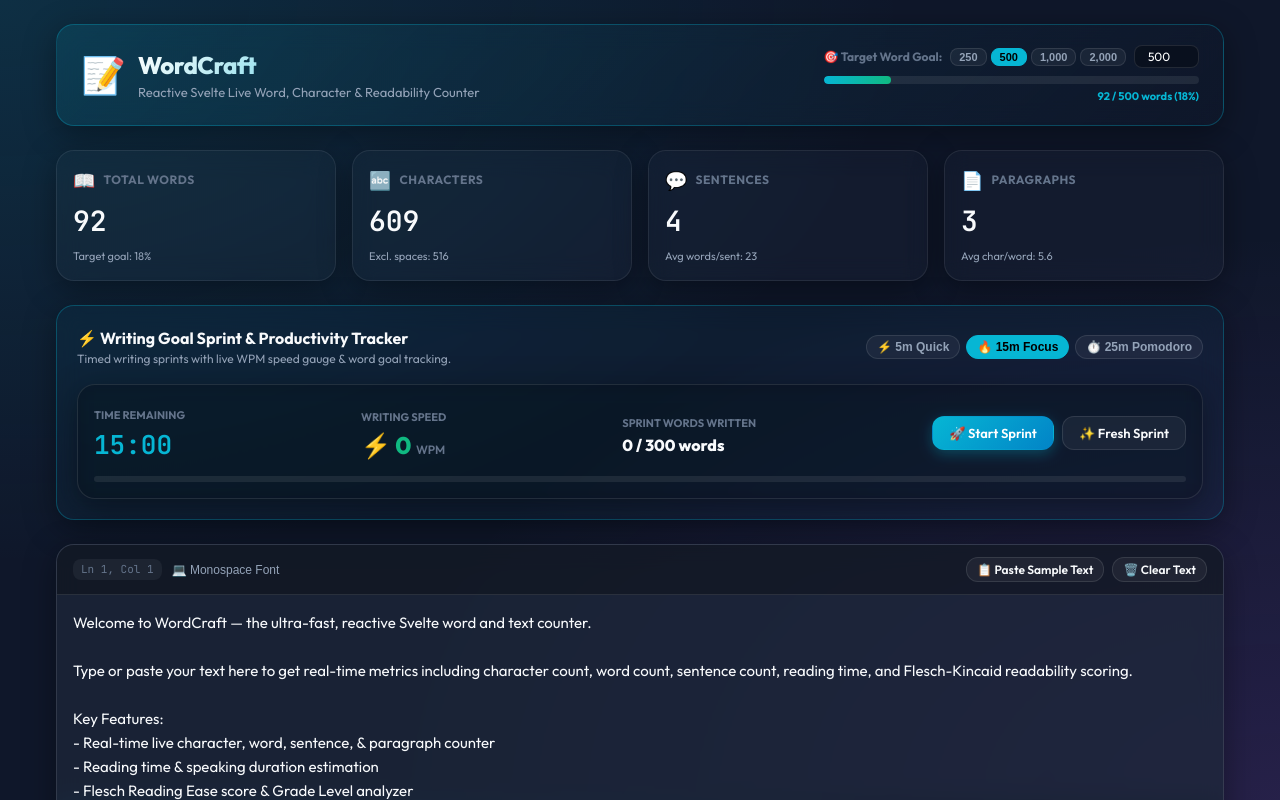
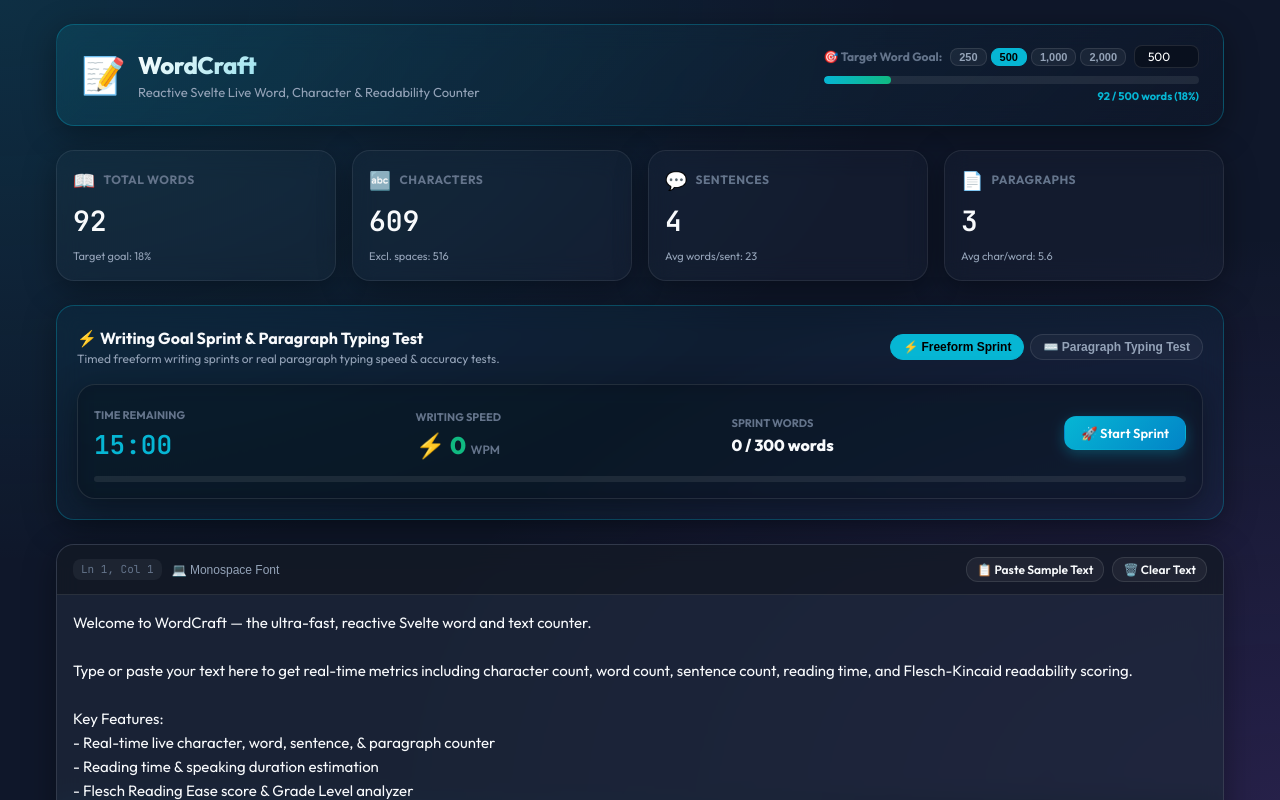
Before and after one commit to breakingthebot/word-counter-build42, a Svelte app: page / in a window 1280 px wide. Shown: the top 800 px of the page. Built offline with nearby package versions, Linux system fonts and the light colour scheme.

Commit message:
Build 42 Iteration 7 - Add Paragraph Typing Test Mode and Accuracy Evaluator

```diff
--- a/src/components/WritingSprintTimer.svelte
+++ b/src/components/WritingSprintTimer.svelte
@@ -1,13 +1,18 @@
 <!-- src/components/WritingSprintTimer.svelte -->
-<!-- Writing Goal Timer & Productivity Sprint Tracker component. -->
-<!-- Connects to: src/services/sprintTimerService.ts, src/stores/textStore.ts -->
+<!-- Writing Goal Timer, Productivity Sprint Tracker, & Paragraph Typing Test component. -->
+<!-- Connects to: src/services/sprintTimerService.ts, src/services/typingTestService.ts, src/stores/textStore.ts -->
 <!-- Created: 2026-07-25 -->
 
 <script lang="ts">
   import { onDestroy } from 'svelte';
   import { metrics, text, clearText } from '../stores/textStore';
   import { calculateSprintWpm, formatTimerSeconds, calculateSprintProgress } from '../services/sprintTimerService';
+  import { TYPING_PROMPTS, evaluateTypingTest, type TypingPrompt } from '../services/typingTestService';
 
+  // Mode Selection
+  let mode: 'sprint' | 'typing_test' = 'sprint';
+
+  // Freeform Sprint State
   let selectedDuration = 15; // default 15 mins
   let targetWordsGoal = 300;
   let isActive = false;
@@ -18,9 +23,10 @@
   let timerInterval: any = null;
   let isCompleted = false;
 
-  // Reactively calculate words written during active sprint
+  // Typing Test State
+  let selectedPrompt: TypingPrompt = TYPING_PROMPTS[0];
+
   $: {
-    // If text was cleared mid-sprint, adjust initial count to 0
     if ($metrics.wordCount < initialWordCount && isActive) {
       initialWordCount = 0;
     }
@@ -30,8 +36,11 @@
   $: currentWpm = calculateSprintWpm(wordsWritten, secondsElapsed);
   $: progressPercent = calculateSprintProgress(wordsWritten, targetWordsGoal);
 
+  // Typing Test Scorecard Calculation
+  $: testScorecard = evaluateTypingTest(selectedPrompt.text, $text, secondsElapsed);
+
   function startSprint(clearEditor: boolean = false) {
-    if (clearEditor) {
+    if (clearEditor || mode === 'typing_test') {
       clearText();
       initialWordCount = 0;
     } else {
@@ -42,7 +51,7 @@
     isPaused = false;
     isCompleted = false;
     secondsElapsed = 0;
-    secondsRemaining = selectedDuration * 60;
+    secondsRemaining = mode === 'typing_test' ? 60 : selectedDuration * 60; // 1-min default for typing test
 
     clearInterval(timerInterval);
     timerInterval = setInterval(() => {
@@ -70,7 +79,7 @@
     isActive = false;
     isPaused = false;
     isCompleted = false;
-    secondsRemaining = selectedDuration * 60;
+    secondsRemaining = mode === 'typing_test' ? 60 : selectedDuration * 60;
     secondsElapsed = 0;
     initialWordCount = 0;
   }
@@ -87,6 +96,21 @@
     secondsRemaining = mins * 60;
   }
 
+  function handleSelectPrompt(promptId: string) {
+    const found = TYPING_PROMPTS.find(p => p.id === promptId);
+    if (found) {
+      selectedPrompt = found;
+      resetSprint();
+    }
+  }
+
+  function onPromptSelect(e: Event) {
+    const target = e.target as HTMLSelectElement;
+    if (target) {
+      handleSelectPrompt(target.value);
+    }
+  }
+
   onDestroy(() => {
     clearInterval(timerInterval);
   });
@@ -96,27 +120,62 @@
   <div class="sprint-header">
     <div>
       <div class="title-row">
-        <h4>⚡ Writing Goal Sprint & Productivity Tracker</h4>
+        <h4>⚡ Writing Goal Sprint & Paragraph Typing Test</h4>
         {#if isActive && !isPaused}
-          <span class="active-badge pulse">🟢 SPRINT ACTIVE</span>
+          <span class="active-badge pulse">🟢 TIMER ACTIVE</span>
         {:else if isPaused}
           <span class="paused-badge">⏸️ PAUSED</span>
         {/if}
       </div>
-      <p class="subtitle">Timed writing sprints with live WPM speed gauge & word goal tracking.</p>
+      <p class="subtitle">Timed freeform writing sprints or real paragraph typing speed & accuracy tests.</p>
     </div>
 
-    <!-- Duration Preset Selector -->
-    {#if !isActive}
-      <div class="preset-group">
-        <button type="button" on:click={() => selectPreset(5, 100)} class="preset-pill" class:active={selectedDuration === 5}>⚡ 5m Quick</button>
-        <button type="button" on:click={() => selectPreset(15, 300)} class="preset-pill" class:active={selectedDuration === 15}>🔥 15m Focus</button>
-        <button type="button" on:click={() => selectPreset(25, 500)} class="preset-pill" class:active={selectedDuration === 25}>⏱️ 25m Pomodoro</button>
+    <!-- Mode Switcher -->
+    <div class="mode-switcher">
+      <button
+        type="button"
+        on:click={() => { mode = 'sprint'; resetSprint(); }}
+        class="mode-btn"
+        class:active={mode === 'sprint'}
+      >
+        ⚡ Freeform Sprint
+      </button>
+      <button
+        type="button"
+        on:click={() => { mode = 'typing_test'; resetSprint(); }}
+        class="mode-btn"
+        class:active={mode === 'typing_test'}
+      >
+        ⌨️ Paragraph Typing Test
+      </button>
+    </div>
+  </div>
+
+  <!-- Paragraph Selection Bar for Typing Test Mode -->
+  {#if mode === 'typing_test'}
+    <div class="prompt-select-bar card fade-in">
+      <div class="select-col">
+        <label for="practice-prompt-select" class="select-lbl">🎯 Choose Practice Paragraph:</label>
+        <select
+          id="practice-prompt-select"
+          on:change={onPromptSelect}
+          class="prompt-dropdown"
+        >
+          {#each TYPING_PROMPTS as p}
+            <option value={p.id}>{p.title} ({p.difficulty} • {p.category})</option>
+          {/each}
+        </select>
+      </div>
+
+      <!-- Practice Prompt Reference Box -->
+      <div class="prompt-reference-box card">
+        <span class="ref-title">⌨️ Paragraph to Type:</span>
+        <p class="prompt-body">{selectedPrompt.text}</p>
+      </div>
     </div>
   {/if}
-  </div>
 
-  <!-- Active Sprint Dashboard -->
+  <!-- Active Dashboard Bar -->
   <div class="sprint-dashboard card">
     <div class="dash-row">
       <!-- Countdown Clock -->
@@ -125,7 +184,8 @@
         <div class="timer-display">{formatTimerSeconds(secondsRemaining)}</div>
       </div>
 
-      <!-- Live Speedometer -->
+      {#if mode === 'sprint'}
+        <!-- WPM Speedometer -->
         <div class="wpm-box">
           <span class="wpm-lbl">Writing Speed</span>
           <div class="wpm-display">⚡ {currentWpm} <span class="unit">WPM</span></div>
@@ -133,18 +193,27 @@
 
         <!-- Words Progress -->
         <div class="progress-box">
-        <span class="p-lbl">Sprint Words Written</span>
+          <span class="p-lbl">Sprint Words</span>
           <div class="p-val">{wordsWritten} / {targetWordsGoal} words</div>
         </div>
+      {:else}
+        <!-- Typing Test Accuracy & WPM -->
+        <div class="wpm-box">
+          <span class="wpm-lbl">Typing Speed</span>
+          <div class="wpm-display">⚡ {testScorecard.wpm} <span class="unit">WPM</span></div>
+        </div>
+
+        <div class="progress-box">
+          <span class="p-lbl">Typing Accuracy</span>
+          <div class="p-val">{testScorecard.accuracy}% <span class="err-count">({testScorecard.errorCount} errors)</span></div>
+        </div>
+      {/if}
 
       <!-- Controls -->
       <div class="controls-box">
         {#if !isActive}
-          <button type="button" on:click={() => startSprint(false)} class="btn btn-primary">
-            🚀 Start Sprint
-          </button>
-          <button type="button" on:click={() => startSprint(true)} class="btn btn-secondary btn-sm" title="Clears text editor and starts a fresh sprint from 0 words">
-            ✨ Fresh Sprint
+          <button type="button" on:click={() => startSprint(mode === 'typing_test')} class="btn btn-primary">
+            🚀 {mode === 'typing_test' ? 'Start Typing Test' : 'Start Sprint'}
           </button>
         {:else if isPaused}
           <button type="button" on:click={resumeSprint} class="btn btn-primary">▶️ Resume</button>
@@ -158,14 +227,19 @@
 
     <!-- Progress Bar -->
     <div class="sprint-bar-bg">
-      <div class="sprint-bar-fill" style="width: {progressPercent}%;"></div>
+      <div class="sprint-bar-fill" style="width: {mode === 'sprint' ? progressPercent : testScorecard.accuracy}%;"></div>
     </div>
   </div>
 
-  <!-- Sprint Completion Celebration Modal -->
+  <!-- Test Scorecard / Celebration Modal -->
   {#if isCompleted}
     <div class="celebration-box card fade-in">
+      {#if mode === 'sprint'}
         🎉 <strong>Sprint Completed!</strong> You wrote <strong>{wordsWritten} words</strong> in {selectedDuration} minutes at an average speed of <strong>{currentWpm} WPM</strong>!
+      {:else}
+        🏆 <strong>Typing Test Scorecard:</strong>
+        <span class="badge-tag">{testScorecard.gradeBadge}</span> — Speed: <strong>{testScorecard.wpm} WPM</strong> • Accuracy: <strong>{testScorecard.accuracy}%</strong> • Errors: <strong>{testScorecard.errorCount}</strong>
+      {/if}
     </div>
   {/if}
 </div>
@@ -197,6 +271,62 @@
   .sprint-header h4 { font-size: 16px; color: var(--text-primary); }
   .subtitle { font-size: 12px; color: var(--text-secondary); }
 
+  .mode-switcher {
+    display: flex;
+    gap: 6px;
+  }
+
+  .mode-btn {
+    background: rgba(255, 255, 255, 0.04);
+    border: 1px solid var(--border-color);
+    color: var(--text-secondary);
+    padding: 5px 12px;
+    border-radius: 16px;
+    font-size: 12px;
+    font-weight: 700;
+    cursor: pointer;
+  }
+
+  .mode-btn.active {
+    background: var(--accent-cyan);
+    color: #000;
+    border-color: var(--accent-cyan);
+  }
+
+  .prompt-select-bar {
+    padding: 14px;
+    background: rgba(0, 0, 0, 0.3);
+    display: flex;
+    flex-direction: column;
+    gap: 10px;
+  }
+
+  .select-col {
+    display: flex;
+    flex-direction: column;
+    gap: 4px;
+  }
+
+  .select-lbl { font-size: 12px; font-weight: 700; color: var(--accent-cyan); }
+
+  .prompt-dropdown {
+    background: rgba(255, 255, 255, 0.06);
+    border: 1px solid var(--border-color);
+    border-radius: var(--radius-sm);
+    color: #fff;
+    font-size: 13px;
+    padding: 6px 10px;
+  }
+
+  .prompt-reference-box {
+    padding: 12px;
+    background: rgba(255, 255, 255, 0.03);
+    border-left: 3px solid var(--accent-cyan);
+  }
+
+  .ref-title { font-size: 11px; font-weight: 800; color: var(--text-muted); text-transform: uppercase; }
+  .prompt-body { font-size: 14px; color: var(--text-primary); font-family: var(--font-mono); line-height: 1.5; margin-top: 4px; }
+
   .active-badge {
     font-size: 10px;
     font-weight: 800;
@@ -217,36 +347,12 @@
     border: 1px solid var(--accent-amber);
   }
 
-  .pulse {
-    animation: pulse-anim 1.5s infinite;
-  }
+  .pulse { animation: pulse-anim 1.5s infinite; }
 
   @keyframes pulse-anim {
     0% { opacity: 0.6; }
     50% { opacity: 1; }
     100% { opacity: 0.6; }
-  }
-
-  .preset-group {
-    display: flex;
-    gap: 6px;
-  }
-
-  .preset-pill {
-    background: rgba(255, 255, 255, 0.05);
-    border: 1px solid var(--border-color);
-    color: var(--text-secondary);
-    padding: 4px 10px;
-    border-radius: 16px;
-    font-size: 12px;
-    font-weight: 700;
-    cursor: pointer;
-  }
-
-  .preset-pill.active {
-    background: var(--accent-cyan);
-    color: #000;
-    border-color: var(--accent-cyan);
   }
 
   .sprint-dashboard {
@@ -293,6 +399,8 @@
     color: var(--text-primary);
   }
 
+  .err-count { font-size: 12px; color: var(--text-muted); font-weight: normal; }
+
   .controls-box {
     display: flex;
     gap: 8px;
@@ -320,4 +428,10 @@
     color: var(--text-primary);
     font-size: 14px;
   }
+
+  .badge-tag {
+    font-weight: 800;
+    color: var(--accent-cyan);
+    margin-right: 6px;
+  }
 </style>
--- /dev/null
+++ b/src/services/typingTestService.ts
@@ -0,0 +1,96 @@
+// src/services/typingTestService.ts
+// Paragraph Typing Test & Accuracy Scoring service for Build 42.
+// Connects to: src/components/WritingSprintTimer.svelte, src/App.svelte
+// Created: 2026-07-25
+
+export interface TypingPrompt {
+  id: string;
+  category: 'Tech & Coding' | 'Literature' | 'Philosophy' | 'Productivity';
+  title: string;
+  text: string;
+  difficulty: 'Easy' | 'Medium' | 'Hard';
+}
+
+export const TYPING_PROMPTS: TypingPrompt[] = [
+  {
+    id: 'prompt-1',
+    category: 'Tech & Coding',
+    title: 'The Beauty of Svelte Reactivity',
+    text: 'Svelte shifts reactivity from runtime interpretation to build-time compilation. Instead of using virtual DOM diffing, Svelte generates surgical JavaScript that updates the DOM directly whenever local state changes.',
+    difficulty: 'Easy'
+  },
+  {
+    id: 'prompt-2',
+    category: 'Productivity',
+    title: 'The Art of Deep Work',
+    text: 'Deep work is the ability to focus without distraction on a cognitively demanding task. It allows you to quickly master complicated information and produce better results in less time.',
+    difficulty: 'Easy'
+  },
+  {
+    id: 'prompt-3',
+    category: 'Philosophy',
+    title: 'Reflections on Craftsmanship',
+    text: 'Great craftsmanship requires patience, discipline, and attention to detail. Every line of code, paragraph of prose, or design element should serve a purpose and convey clarity.',
+    difficulty: 'Medium'
+  },
+  {
+    id: 'prompt-4',
+    category: 'Literature',
+    title: 'The Speed of Thought',
+    text: 'Writing is thought captured on paper. As words flow seamlessly from mind to keyboard, the rhythm of typing becomes an instrument for expressing complex human ideas.',
+    difficulty: 'Hard'
+  }
+];
+
+export interface TypingTestScorecard {
+  wpm: number;
+  accuracy: number; // 0 to 100%
+  correctChars: number;
+  errorCount: number;
+  totalChars: number;
+  gradeBadge: string;
+}
+
+export function evaluateTypingTest(promptText: string, typedText: string, secondsElapsed: number): TypingTestScorecard {
+  if (secondsElapsed <= 0 || !typedText) {
+    return { wpm: 0, accuracy: 100, correctChars: 0, errorCount: 0, totalChars: 0, gradeBadge: '🌱 Starter' };
+  }
+
+  let correctChars = 0;
+  let errorCount = 0;
+
+  const minLength = Math.min(promptText.length, typedText.length);
+  for (let i = 0; i < minLength; i++) {
+    if (promptText[i] === typedText[i]) {
+      correctChars++;
+    } else {
+      errorCount++;
+    }
+  }
+
+  // Extra typed characters beyond prompt length count as errors
+  if (typedText.length > promptText.length) {
+    errorCount += typedText.length - promptText.length;
+  }
+
+  const accuracy = Math.max(0, Math.round((correctChars / Math.max(1, typedText.length)) * 100));
+
+  // Standard WPM formula: (correct characters / 5) / (seconds / 60)
+  const minutes = secondsElapsed / 60;
+  const wpm = Math.round((correctChars / 5) / Math.max(0.1, minutes));
+
+  let gradeBadge = '🌱 Starter Typist';
+  if (wpm >= 80 && accuracy >= 95) gradeBadge = '⚡ Speed Master (80+ WPM)';
+  else if (wpm >= 60 && accuracy >= 90) gradeBadge = '🎯 Precision Typist (60+ WPM)';
+  else if (wpm >= 40) gradeBadge = '✍️ Fluent Typist (40+ WPM)';
+  else if (wpm >= 25) gradeBadge = '📖 Steady Typist (25+ WPM)';
+
+  return {
+    wpm,
+    accuracy,
+    correctChars,
+    errorCount,
+    totalChars: typedText.length,
+    gradeBadge
+  };
+}
```
Also changed, not shown: 2 other files (tests, documents, lock files or other folders). Lines whose indentation alone changed are shown as unchanged.
